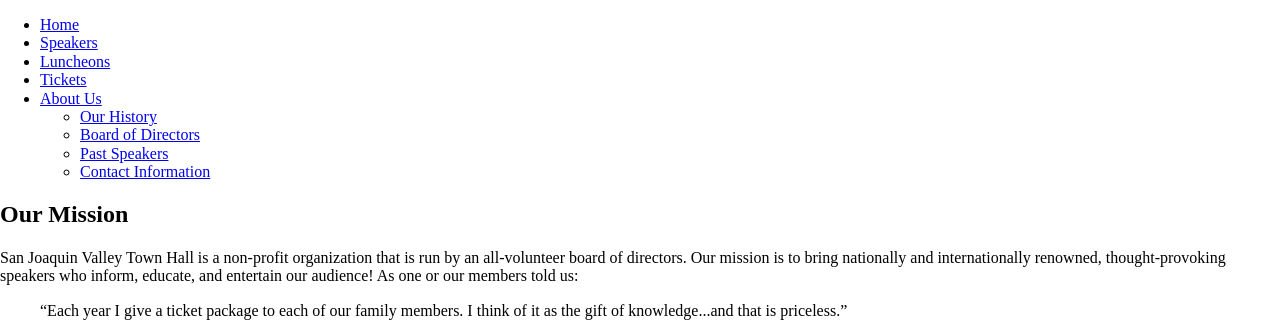
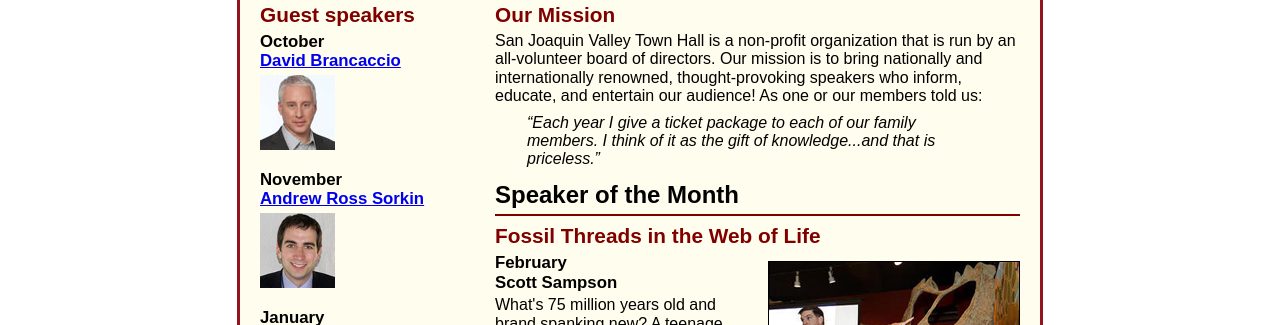
Before and after one commit to af379/A11, a plain HTML site: page index.html in a window 1280 px wide. Shown: the part 176-501 px from the top of the page. Drawn offline with nearby package versions, Linux system fonts and the light colour scheme.

Commit message:
Update index.html

```diff
--- a/index.html
+++ b/index.html
@@ -6,7 +6,7 @@
 	<title>San Joaquin Valley Town Hall</title>
 	<link rel="shortcut icon" href="images/favicon.ico">
 	<link rel="stylesheet" href="styles/normalize.css">
-	<link rel="stylesheet" href="styles/c7_main.css">
+	<link rel="stylesheet" href="styles/main.css">
 </head>
 
 <body>
```
